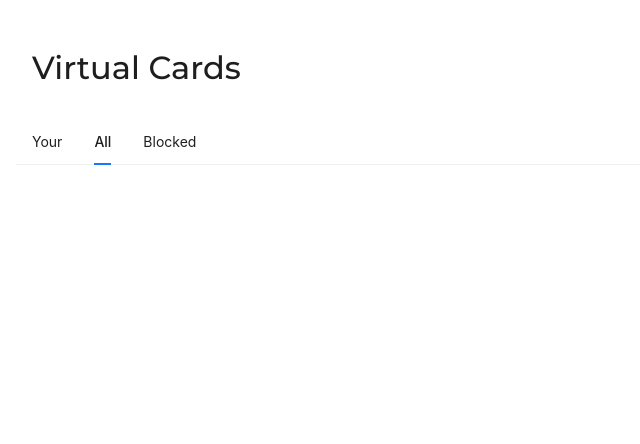
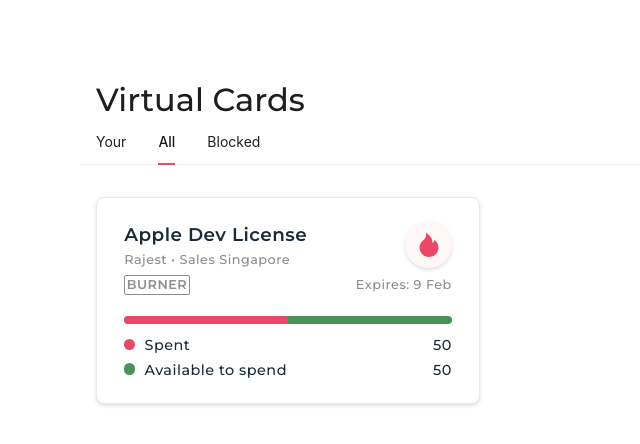
Before and after one commit to UjjwalSingh1908/cards, a React (Create React App) app: page / in a window 1280 px wide. Shown: the top 444 px of the page, without its empty margins (0-640 px from the left). Built offline with nearby package versions, Linux system fonts and the light colour scheme; a web font is replaced by a local one.

Commit message:
designed the card layout and navigation

```diff
--- a/package.json
+++ b/package.json
@@ -3,10 +3,12 @@
   "version": "0.1.0",
   "private": true,
   "dependencies": {
+    "@ant-design/icons": "^4.8.0",
     "@testing-library/jest-dom": "^5.16.5",
     "@testing-library/react": "^13.4.0",
     "@testing-library/user-event": "^13.5.0",
     "antd": "^5.0.2",
+    "axios": "^1.2.0",
     "react": "^18.2.0",
     "react-dom": "^18.2.0",
     "react-router": "^6.4.3",
--- a/src/App.css
+++ b/src/App.css
@@ -3,8 +3,12 @@
 body{
     font-family: Montserrat;
 }
+p{
+    padding: 0 ;
+    margin: 0;
+}
 .container{
-    padding: 1rem;
+    padding: 5rem;
     box-sizing: border-box;
 }
 
--- a/src/App.js
+++ b/src/App.js
@@ -4,10 +4,18 @@
 import Blocked from "./components/pages/blocked/Blocked";
 import Your from "./components/pages/your/Your";
 import "./App.css"
+import { ConfigProvider } from 'antd';
 
 
 function App() {
   return (
+    <ConfigProvider
+    theme={{
+      token: {
+        colorPrimary: '#EB4869',
+      },
+    }}
+  >
 
     <div className="container" >
 
@@ -22,6 +30,7 @@
     </BrowserRouter>
 
     </div>
+    </ConfigProvider>
   );
 }
 
--- a/src/components/card/Card.css
+++ b/src/components/card/Card.css
@@ -0,0 +1,78 @@
+.card-container{
+    width: 30vw;
+    min-height: 12.3rem;
+    margin: 2rem 1rem;
+    background: #ffffff;
+    border: 1px solid #e6eaee;
+    box-sizing: border-box;
+    border-radius: 0.5rem;
+    padding: 1.5rem 1.7rem;
+    letter-spacing: 0.03em;
+    font-weight: 500;
+    transition: all 0.3s ease-in-out;
+    box-shadow: 0px 2px 3px rgba(0, 0, 0, 0.08), 0px 1px 6px rgba(0, 0, 0, 0.06);}
+.card-container:hover{
+    box-shadow: 0px 9px 46px rgba(0, 0, 0, 0.12);
+    transform: translateY(-2px);
+}
+.header, .subheader{
+    display: flex;
+    justify-content: space-between;
+    align-items: center;
+}
+.header-h1{
+    font-size: 1.15rem;
+    font-weight: 600;
+    color: #1A2A3A;
+
+}
+.header-h2, .subheader{
+    margin-top: 0.4rem;
+    font-size: 0.8rem;
+    color: #8D8D8D;
+}
+
+
+.card-icon{
+    width: auto;
+    padding: 0.7rem;
+    border-radius: 50%;
+    /* border: 1px solid #e6eaee; */
+    box-shadow: 0px 2px 3px rgba(0, 0, 0, 0.08), 0px 1px 6px rgba(0, 0, 0, 0.06);
+    background-color: #FEF6F7;
+    display: flex;
+    justify-content: center;
+    align-items: center;
+}
+
+
+.sh-outline{
+    text-transform: uppercase;
+    font-weight: 600;
+    border: 1px solid #8d8d8d ;
+    border-radius: 2px;
+    padding: 0.1rem;
+    width: fit-content;
+
+}
+
+.progress{
+
+    margin-top: 0.8rem;
+    font-size: 0.9rem;
+    color: #1A2A3A;
+
+}
+
+.progress p{
+    margin-top :  0.4rem;
+
+}
+
+.dot {
+    height: 0.7rem;
+    width:  0.7rem;
+    border-radius: 50%;
+    display: inline-block;
+    margin-right: 0.3rem;
+  }
--- a/src/components/card/Card.jsx
+++ b/src/components/card/Card.jsx
@@ -0,0 +1,45 @@
+import React from 'react'
+import "./Card.css"
+import { FireFilled, SyncOutlined} from '@ant-design/icons'
+import { Progress } from 'antd';
+
+const Card = (props) => {
+  return (
+    <div className='card-container' >
+       <div className="header" >
+        <div>
+        <p className='header-h1'>
+            Apple Dev License
+        </p>
+        <p className='header-h2' >
+            Rajest  &#x2022; Sales Singapore
+        </p>
+        </div>
+
+        <div className='card-icon'>
+        <FireFilled style={{ fontSize: '1.5rem', color: '#EB4869' }} />
+        {/* <SyncOutlined /> */}
+
+        </div>
+
+
+        </div>
+        <div className='subheader' >
+        <p className='sh-outline' >
+          Burner
+        </p>
+        <p>
+        Expires: 9 Feb
+        </p>
+        </div>
+
+        <div className='progress'>
+        <Progress percent={50} showInfo={false} trailColor="#499359" strokeColor="#EB4869" />
+        <p><span className="dot" style={{ backgroundColor:"#eb4869" }} ></span> Spent  <span style={{float: "right"}} >50</span>  </p>
+        <p><span className="dot" style={{ backgroundColor:"#499359" }} ></span> Available to spend  <span style={{float: "right"}} >50</span> </p>
+        </div>
+    </div>
+  )
+}
+
+export default Card
--- a/src/components/navigation/Nav.css
+++ b/src/components/navigation/Nav.css
@@ -2,7 +2,3 @@
     color: #1E1E1E!important;
     font-weight: 500;
 }
-:where(.css-dev-only-do-not-override-1go96qz).ant-menu-light.ant-menu-horizontal >.ant-menu-item-selected::after, :where(.css-dev-only-do-not-override-1go96qz).ant-menu-light.ant-menu-horizontal >.ant-menu-submenu-selected::after {
-    /* border-width: auto; */
-    border-bottom-color: #EB4869!important;
-}
--- a/src/components/pages/all/All.jsx
+++ b/src/components/pages/all/All.jsx
@@ -1,9 +1,14 @@
+import Card from '../../card/Card'
 import Nav from '../../navigation/Nav'
 
 const All = () => {
   return (
     <div>
     <Nav active="all" />
+    <div>
+    <Card />
+    </div>
+
     </div>
   )
 }
```
Also changed, not shown: 1 other file (tests, documents, lock files or other folders).
